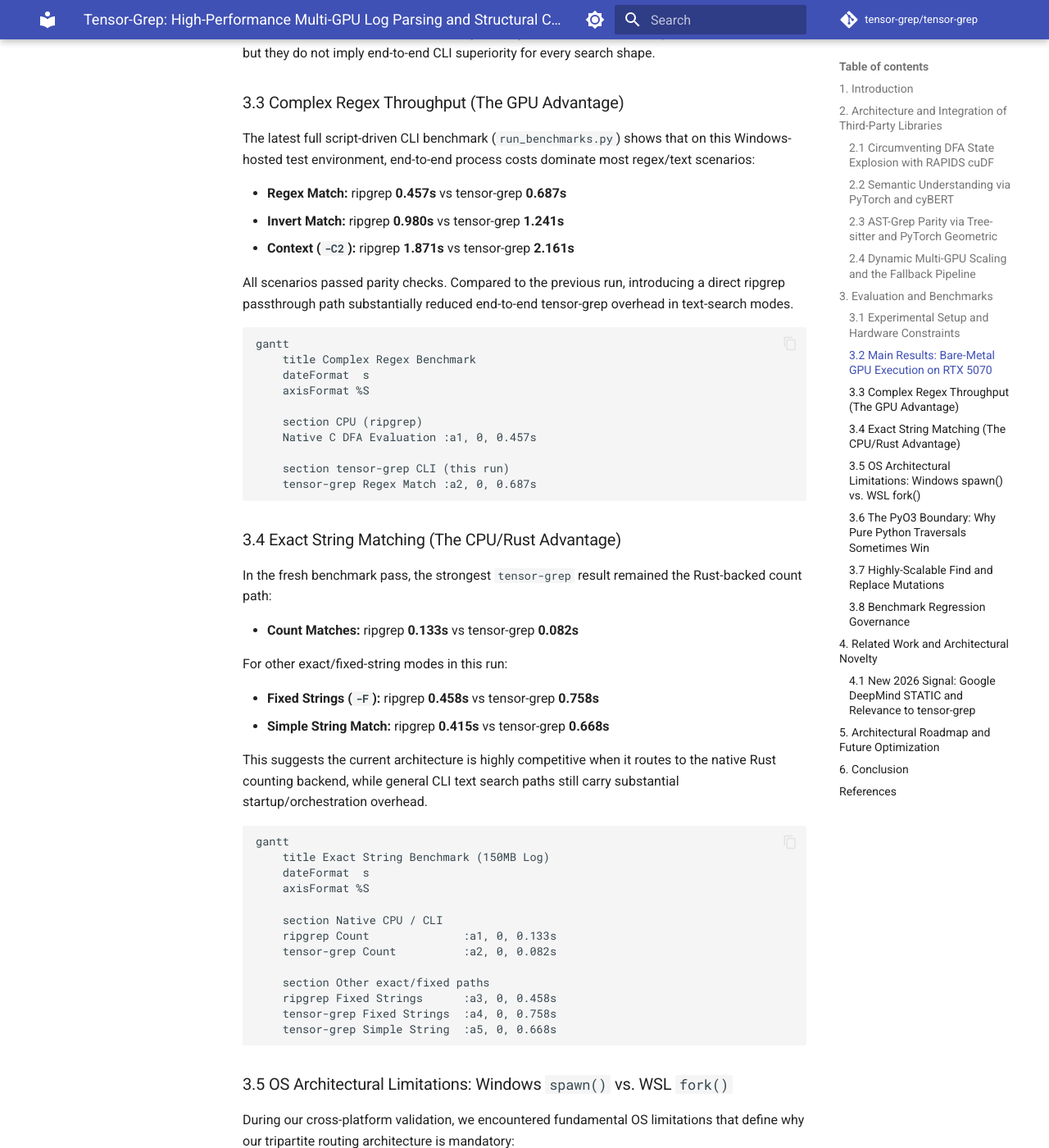
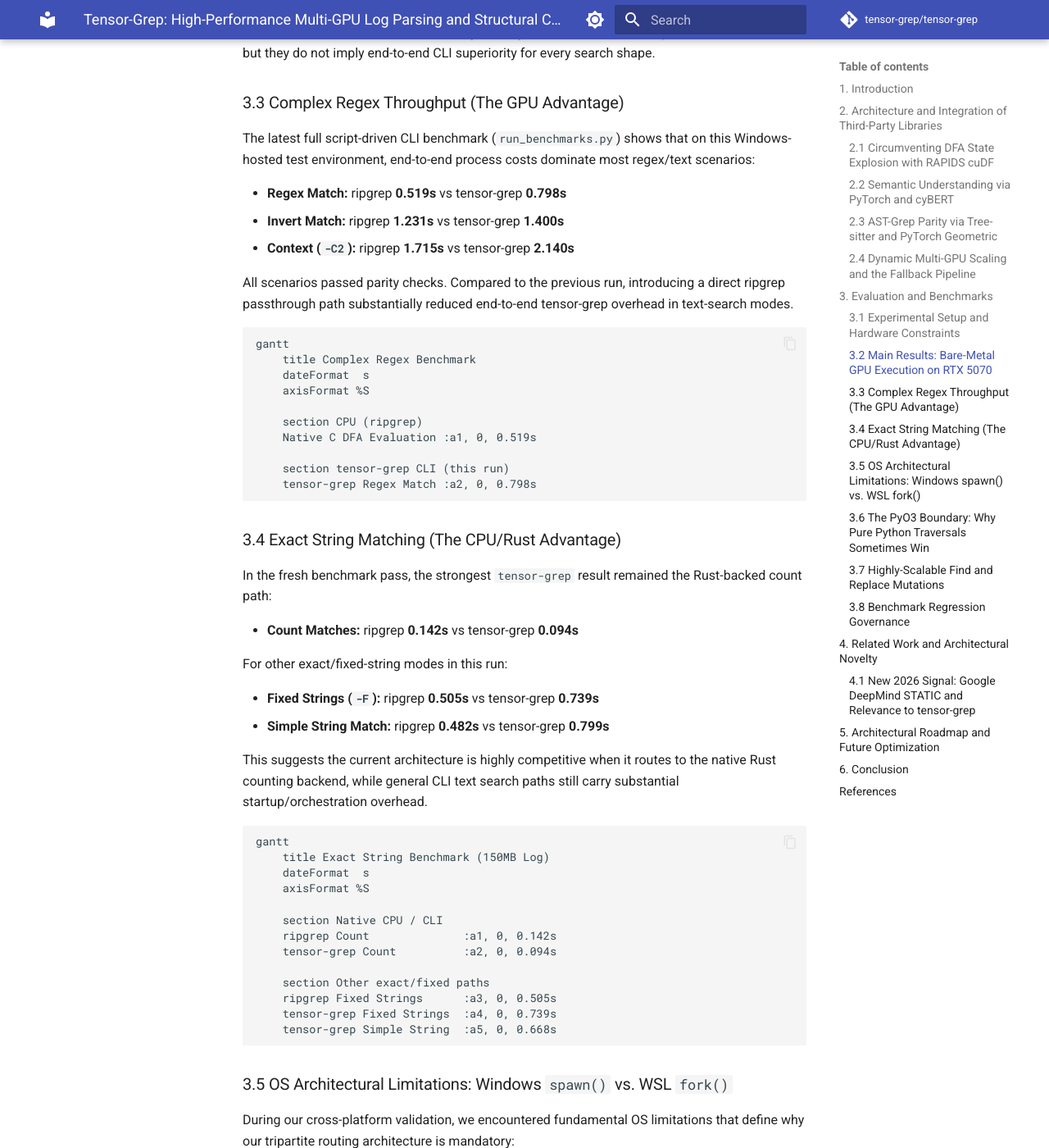
Before and after one commit to oimiragieo/tensor-grep, an MkDocs documentation site: the page built from docs/PAPER.md, in a window 1280 px wide and 1400 px high, scrolled down 5026 px. Shown: the whole window at 82% size. Built offline with MkDocs 1.6.1 and Material for MkDocs 9.7.7, drawn with Linux system fonts in a browser that asks for light colours; comment, search, counter and statistics services are not loaded; some of the changed text lies outside the part shown.

Commit message:
docs(bench): refresh benchmark results for latest routing line

````diff
--- a/docs/PAPER.md
+++ b/docs/PAPER.md
@@ -85,18 +85,18 @@
 
 Backend-level timings from `run_gpu_benchmarks.py`:
 
-* **AST backend:** `function_definition` query completed in **0.019 seconds** (4 matches).
-* **cyBERT backend:** classified 10,000 log lines in **0.121 seconds** (2,000 ERROR labels).
-* **Torch backend:** exact-string query (`Database connection timeout`) completed in **0.606 seconds** (2,000 matches).
+* **AST backend:** `function_definition` query completed in **0.055 seconds** (4 matches).
+* **cyBERT backend:** classified 10,000 log lines in **0.110 seconds** (2,000 ERROR labels).
+* **Torch backend:** exact-string query (`Database connection timeout`) completed in **0.466 seconds** (2,000 matches).
 
 These runs confirm low backend latency for targeted workloads once dependencies are installed, but they do not imply end-to-end CLI superiority for every search shape.
 
 ### 3.3 Complex Regex Throughput (The GPU Advantage)
 The latest full script-driven CLI benchmark (`run_benchmarks.py`) shows that on this Windows-hosted test environment, end-to-end process costs dominate most regex/text scenarios:
 
-* **Regex Match:** ripgrep **0.457s** vs tensor-grep **0.687s**
-* **Invert Match:** ripgrep **0.980s** vs tensor-grep **1.241s**
-* **Context (`-C2`):** ripgrep **1.871s** vs tensor-grep **2.161s**
+* **Regex Match:** ripgrep **0.519s** vs tensor-grep **0.798s**
+* **Invert Match:** ripgrep **1.231s** vs tensor-grep **1.400s**
+* **Context (`-C2`):** ripgrep **1.715s** vs tensor-grep **2.140s**
 
 All scenarios passed parity checks. Compared to the previous run, introducing a direct ripgrep passthrough path substantially reduced end-to-end tensor-grep overhead in text-search modes.
 
@@ -107,21 +107,21 @@
     axisFormat %S
 
     section CPU (ripgrep)
-    Native C DFA Evaluation :a1, 0, 0.457s
+    Native C DFA Evaluation :a1, 0, 0.519s
 
     section tensor-grep CLI (this run)
-    tensor-grep Regex Match :a2, 0, 0.687s
+    tensor-grep Regex Match :a2, 0, 0.798s
 ```
 
 ### 3.4 Exact String Matching (The CPU/Rust Advantage)
 In the fresh benchmark pass, the strongest `tensor-grep` result remained the Rust-backed count path:
 
-* **Count Matches:** ripgrep **0.133s** vs tensor-grep **0.082s**
+* **Count Matches:** ripgrep **0.142s** vs tensor-grep **0.094s**
 
 For other exact/fixed-string modes in this run:
 
-* **Fixed Strings (`-F`):** ripgrep **0.458s** vs tensor-grep **0.758s**
-* **Simple String Match:** ripgrep **0.415s** vs tensor-grep **0.668s**
+* **Fixed Strings (`-F`):** ripgrep **0.505s** vs tensor-grep **0.739s**
+* **Simple String Match:** ripgrep **0.482s** vs tensor-grep **0.799s**
 
 This suggests the current architecture is highly competitive when it routes to the native Rust counting backend, while general CLI text search paths still carry substantial startup/orchestration overhead.
 
@@ -132,12 +132,12 @@
     axisFormat %S
 
     section Native CPU / CLI
-    ripgrep Count              :a1, 0, 0.133s
-    tensor-grep Count          :a2, 0, 0.082s
+    ripgrep Count              :a1, 0, 0.142s
+    tensor-grep Count          :a2, 0, 0.094s
 
     section Other exact/fixed paths
-    ripgrep Fixed Strings      :a3, 0, 0.458s
-    tensor-grep Fixed Strings  :a4, 0, 0.758s
+    ripgrep Fixed Strings      :a3, 0, 0.505s
+    tensor-grep Fixed Strings  :a4, 0, 0.739s
     tensor-grep Simple String  :a5, 0, 0.668s
 ```
 
````
Also changed, not shown: other parts of docs/PAPER.md (+1 -1 lines), README.md (+17 -17 lines).
